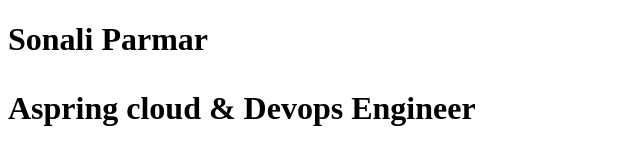
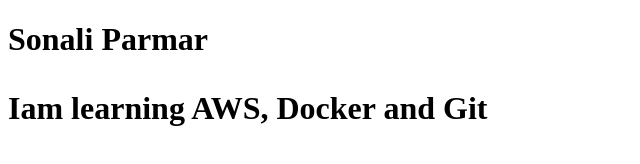
Before and after one commit to sonaliparmar7/resume-project, a plain HTML site: page index.html in a window 1280 px wide. Shown: the whole page, without its empty margins (0-640 px from the left). Drawn offline with Linux system fonts and the light colour scheme.

Commit message:
updated resume content

```diff
--- a/index.html
+++ b/index.html
@@ -5,6 +5,6 @@
 </head>
 <body>
     <h1>Sonali Parmar</title>
-    <p>Aspring cloud & Devops Engineer</p>
+    <p>Iam learning AWS, Docker and Git</p>
 </body>
 </html>
```
